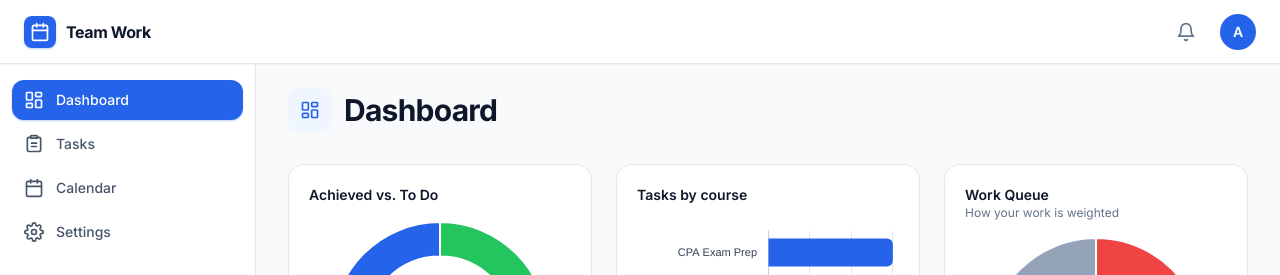
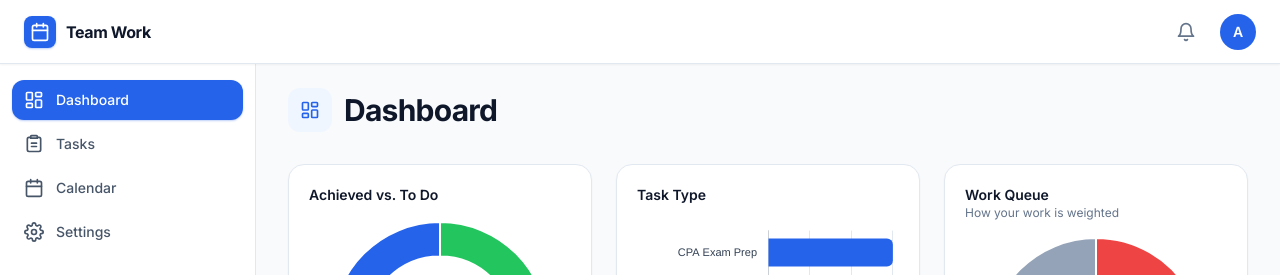
Before and after one commit to lrd33/todotracker, a React (Vite) app: page / in a window 1280 px wide. Shown: the top 275 px of the page. Built offline with nearby package versions, Linux system fonts and the light colour scheme.

Commit message:
Rename Tasks by Course to Task Type

```diff
--- a/src/components/charts/CourseChart.jsx
+++ b/src/components/charts/CourseChart.jsx
@@ -42,7 +42,7 @@ function CourseChart({ courseCounts }) {
   }
 
   return (
-    <ChartCard title="Tasks by course">
+    <ChartCard title="Task Type">
       {courseCounts.length > 0 ? (
         <Bar data={data} options={options} />
       ) : (
```
